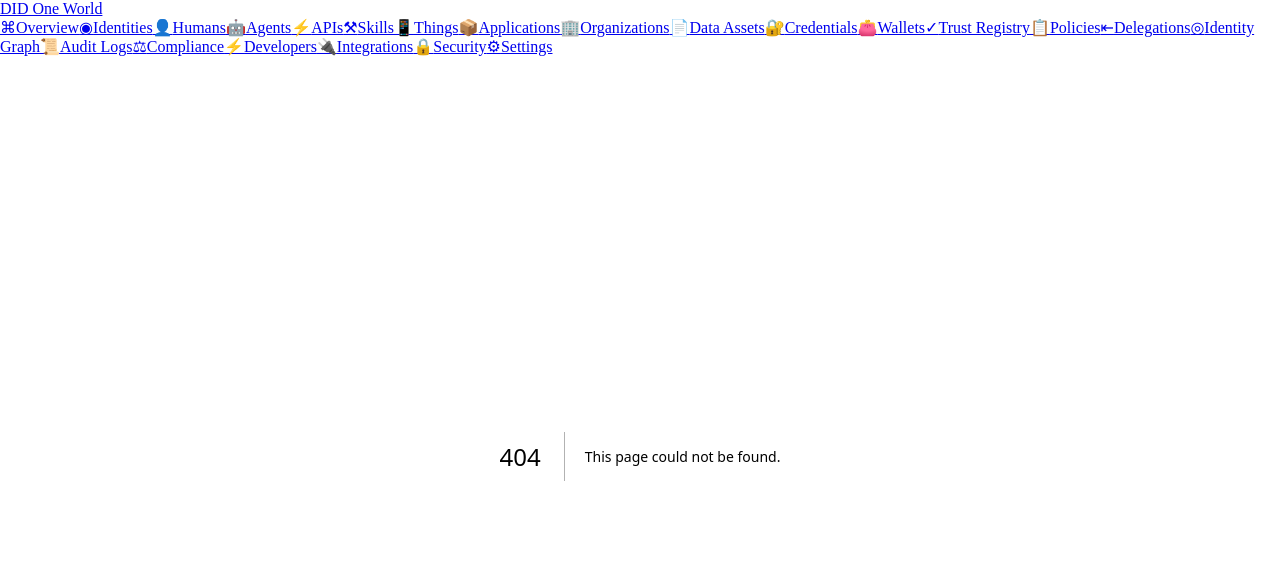
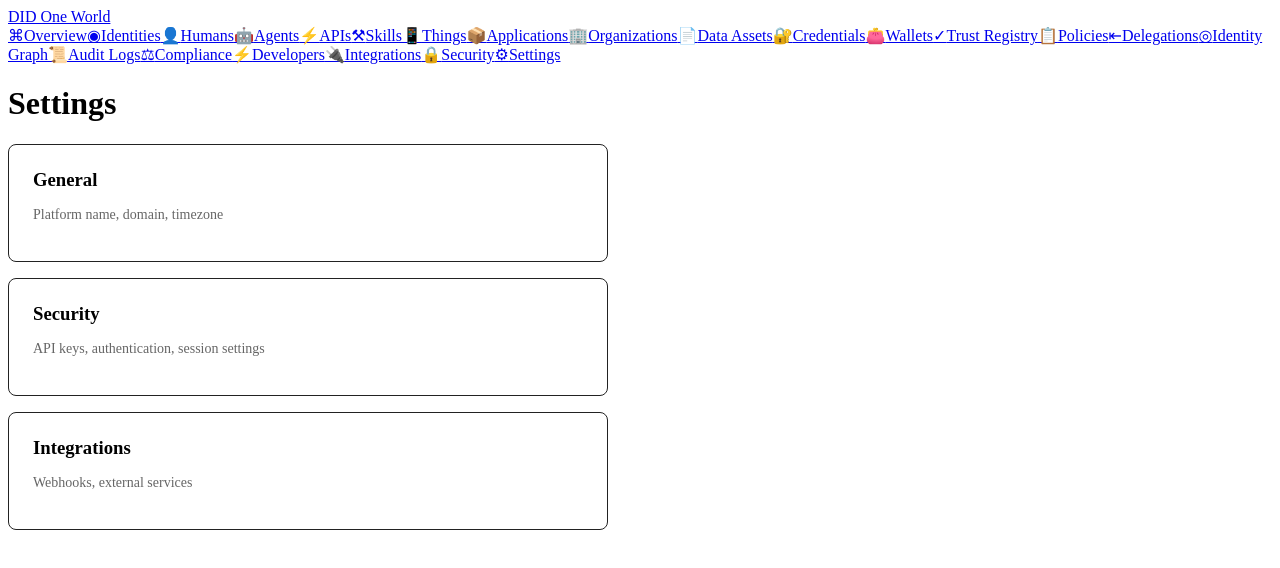
Before and after one commit to didoneworld/platform, a Next.js app in the folder ui/: page /settings in a window 1280 px wide. Before the commit this address had no page. Shown: the top 568 px of the page. Built offline with nearby package versions, Linux system fonts and the light colour scheme.

Commit message:
Add settings page

```diff
--- /dev/null
+++ b/ui/app/settings/page.js
@@ -0,0 +1,23 @@
+export default function SettingsPage() {
+  return (
+    <div>
+      <div className="page-header">
+        <h1 className="page-title">Settings</h1>
+      </div>
+      <div style={{ display: 'grid', gap: '1rem', maxWidth: '600px' }}>
+        <div style={{ border: '1px solid #222', borderRadius: '0.5rem', padding: '1.5rem' }}>
+          <h3 style={{ margin: '0 0 1rem' }}>General</h3>
+          <p style={{ color: '#666', fontSize: '0.875rem' }}>Platform name, domain, timezone</p>
+        </div>
+        <div style={{ border: '1px solid #222', borderRadius: '0.5rem', padding: '1.5rem' }}>
+          <h3 style={{ margin: '0 0 1rem' }}>Security</h3>
+          <p style={{ color: '#666', fontSize: '0.875rem' }}>API keys, authentication, session settings</p>
+        </div>
+        <div style={{ border: '1px solid #222', borderRadius: '0.5rem', padding: '1.5rem' }}>
+          <h3 style={{ margin: '0 0 1rem' }}>Integrations</h3>
+          <p style={{ color: '#666', fontSize: '0.875rem' }}>Webhooks, external services</p>
+        </div>
+      </div>
+    </div>
+  )
+}
```
